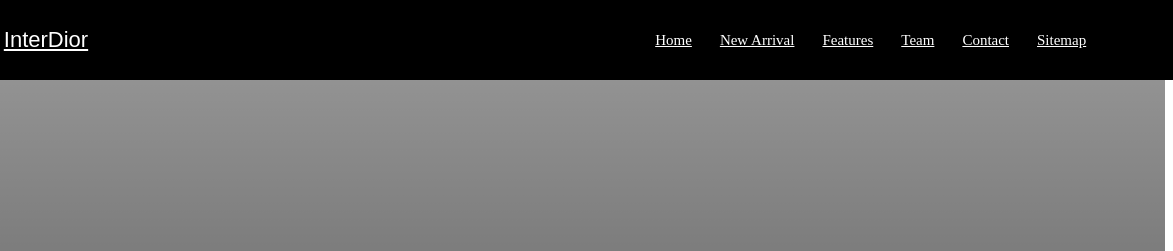
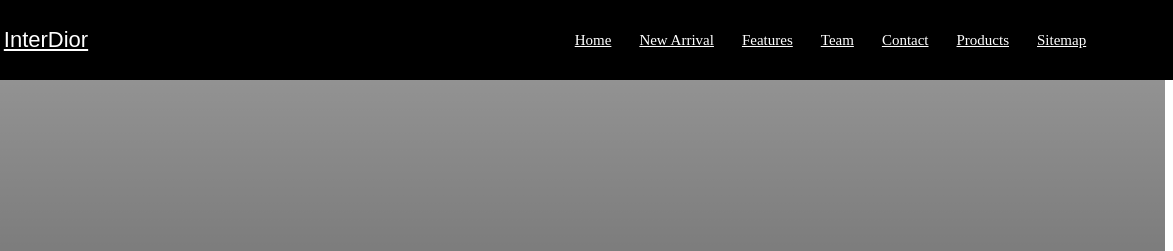
Before and after one commit to Studenthuub/webinterior, a plain HTML site: page index.html in a window 1280 px wide. Shown: the top 251 px of the page, 107-1280 px from the left. Drawn offline with nearby package versions, Linux system fonts and the light colour scheme.

Commit message:
Update index.html

```diff
--- a/index.html
+++ b/index.html
@@ -29,7 +29,9 @@
             <li><a href="#features" class="">features</a></li>
             <li><a href="#team" class="">team</a></li>
             <li><a href="#contact" class="">contact</a></li>
+            <li><a href="#product">products</a></li>
             <li><a href="sitemap.html" target="_blank">sitemap</a></li>
+
             <label for="bars" class="close">
                 <i class="fa fa-close"></i>
             </label>
```
